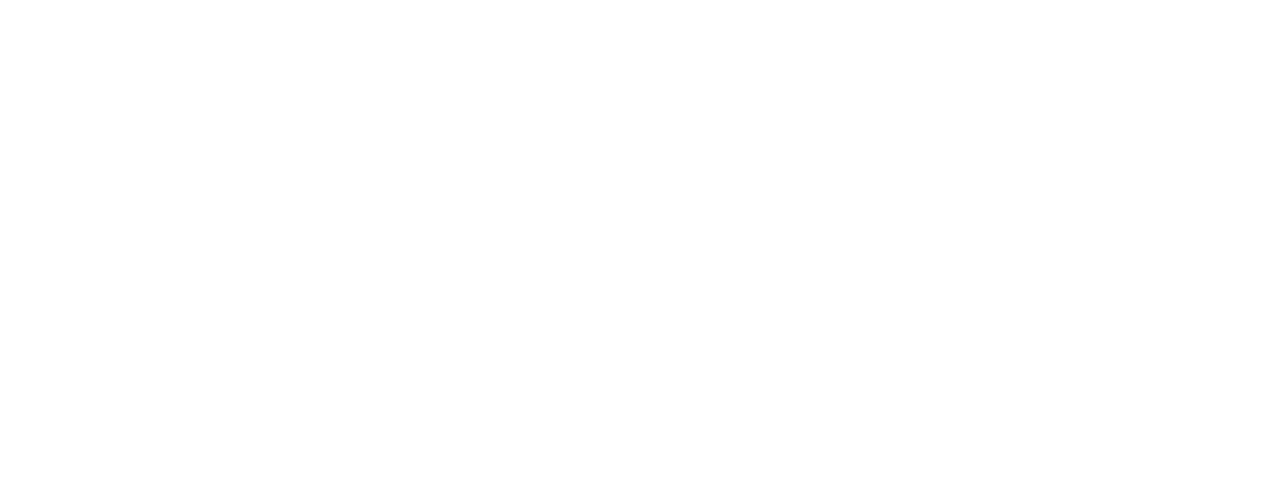
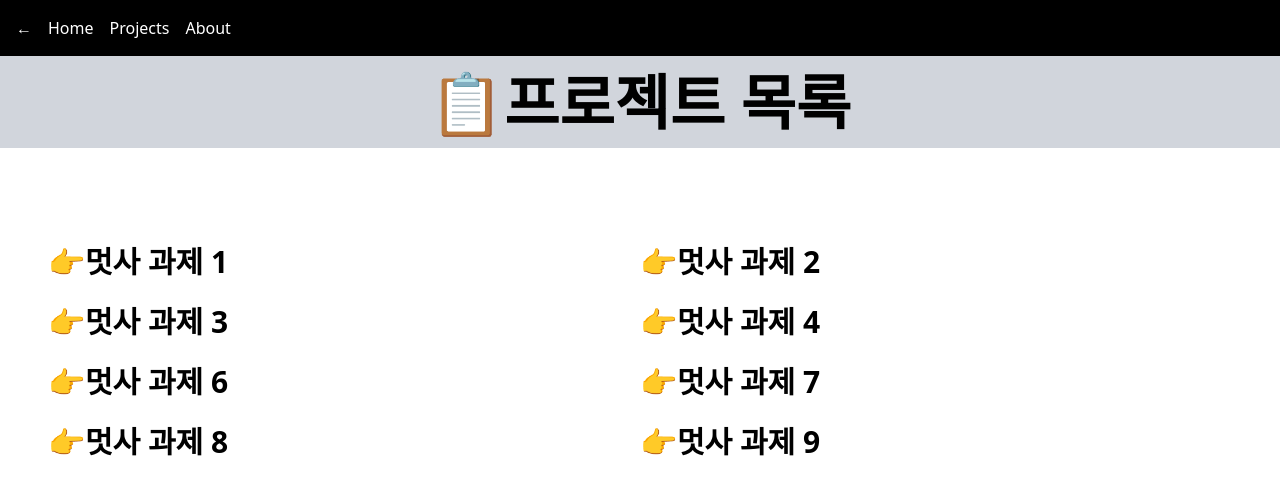
Before and after one commit to Likelion-YeungNam-Univ/9-13th-fe-assignment, a React (Vite) app: page /projects in a window 1280 px wide. Before the commit this address had no page. Shown: the top 494 px of the page. Built offline with nearby package versions, Linux system fonts and the light colour scheme.

Commit message:
과제 9

```diff
--- a/src/App.jsx
+++ b/src/App.jsx
@@ -1,5 +1,10 @@
 import { BrowserRouter, Route, Routes } from "react-router-dom";
 import Home from "./pages/Home";
+import ProjectDetail from "./pages/ProjectDetail";
+import NotFound from "./pages/NotFound";
+import LayOut from "./LayOut";
+import About from "./pages/About";
+import Projects from "./pages/Projects";
 
 function App() {
   return (
@@ -14,7 +19,15 @@
     // 멋사 노션 페이지의 조건 사항 꼭 확인해주시고 다 만족시켜서 과제 해주세요.
     <BrowserRouter>
       <Routes>
-        <Route path="/" element={<Home/>}/>
+        <Route path="/" element={<LayOut />}>
+          <Route path="" element={<Home />} />
+
+          <Route path="/home" element={<Home />} />
+          <Route path="/projects" element={<Projects />} />
+          <Route path="/projects/:id" element={<ProjectDetail />} />
+          <Route path="/about" element={<About />} />
+        </Route>
+        <Route path="*" element={<NotFound />} />
       </Routes>
     </BrowserRouter>
   );
--- /dev/null
+++ b/src/LayOut.jsx
@@ -0,0 +1,14 @@
+import React from "react";
+import NavBar from "./NavBar";
+import { Outlet } from "react-router-dom";
+
+const LayOut = () => {
+  return (
+    <div>
+      <NavBar />
+      <Outlet />
+    </div>
+  );
+};
+
+export default LayOut;
--- /dev/null
+++ b/src/NavBar.jsx
@@ -0,0 +1,24 @@
+import React from "react";
+import { useNavigate } from "react-router-dom";
+
+const NavBar = () => {
+  const navigate = useNavigate();
+  return (
+    <nav className="p-4 bg-black text-white">
+      <button className="mr-4" onClick={() => navigate(-1)}>
+        ←
+      </button>
+      <button className="mr-4" onClick={() => navigate("/home")}>
+        Home
+      </button>
+      <button className="mr-4" onClick={() => navigate("/projects")}>
+        Projects
+      </button>
+      <button className="mr-4" onClick={() => navigate("/about")}>
+        About
+      </button>
+    </nav>
+  );
+};
+
+export default NavBar;
--- /dev/null
+++ b/src/pages/About.jsx
@@ -0,0 +1,23 @@
+import React from "react";
+import { useNavigate } from "react-router-dom";
+
+const About = () => {
+  const navigate = useNavigate();
+
+  const handleClickAbout = () => {
+    navigate(`/about`);
+  };
+  return (
+    <div>
+      <h1 className="p-4 text-center text-6xl font-bold bg-gray-300">
+        📖자기소개
+      </h1>
+      <p className="p-4 text-3xl">이름 : 임태현</p>
+      <p className="p-4 text-3xl">나이 : 24세</p>
+      <p className="p-4 text-3xl">학과 : 컴퓨터 공학과</p>
+      <p className="p-4 text-3xl">전화번호 : 010 - xxxx -xxxx</p>
+    </div>
+  );
+};
+
+export default About;
--- a/src/pages/Home.jsx
+++ b/src/pages/Home.jsx
@@ -1,9 +1,20 @@
-import React from 'react'
+import React from "react";
+import { useNavigate } from "react-router-dom";
 
 const Home = () => {
+  const navigate = useNavigate();
+
+  const handleClickHome = () => {
+    navigate(`/home`);
+  };
   return (
-    <div>Home</div>
-  )
-}
+    <div>
+      <h1 className="p-4 text-6xl font-bold text-center bg-gray-300">
+        💻TaeHyeon의 포트폴리오
+      </h1>
+      <p>TaeHyeon의 웹페이지입니다. </p>
+    </div>
+  );
+};
 
-export default Home
+export default Home;
--- /dev/null
+++ b/src/pages/NotFound.jsx
@@ -0,0 +1,25 @@
+import React from "react";
+
+const NotFound = () => {
+  return (
+    <div className="flex flex-col items-center justify-center min-h-screen bg-gradient-to-br from-blue-50 to-purple-100 text-center px-4">
+      <h1 className="text-8xl font-extrabold text-purple-600 drop-shadow-lg mb-4">
+        404
+      </h1>
+      <h2 className="text-2xl md:text-3xl font-semibold text-gray-800 mb-2">
+        페이지를 찾을 수 없습니다
+      </h2>
+      <p className="text-gray-600 mb-6">
+        요청하신 페이지가 존재하지 않거나, 이동되었을 수 있습니다.
+      </p>
+      <a
+        href="/"
+        className="px-6 py-3 bg-purple-600 hover:bg-purple-700 text-white font-medium rounded-xl shadow-md transition"
+      >
+        홈으로 돌아가기
+      </a>
+    </div>
+  );
+};
+
+export default NotFound;
--- /dev/null
+++ b/src/pages/ProjectDetail.jsx
@@ -0,0 +1,20 @@
+import React from "react";
+import { useParams } from "react-router-dom";
+import { projects } from "../projects";
+
+const ProjectDetail = () => {
+  const { id } = useParams();
+  const project = projects.find((p) => p.id === parseInt(id));
+
+  if (!project) {
+    return <div>해당 프로젝트 정보가 없습니다.</div>;
+  }
+
+  return (
+    <div className="p-4 bg-gray-300">
+      <h1 className="text-2xl font-bold">{project.title}</h1>
+    </div>
+  );
+};
+
+export default ProjectDetail;
--- /dev/null
+++ b/src/pages/Projects.jsx
@@ -0,0 +1,32 @@
+import React from "react";
+import { projects } from "../projects";
+import { useNavigate } from "react-router-dom";
+
+const Projects = () => {
+  const navigate = useNavigate();
+
+  const handleClickProject = async (id) => {
+    navigate(`/projects/${id}`);
+  };
+  return (
+    <div>
+      <h1 className=" p-4 text-center text-6xl font-bold mb-12 bg-gray-300">
+        📋프로젝트 목록
+      </h1>
+      <ul className="grid grid-cols-2 p-12 space-y-6 text-3xl font-bold">
+        {projects.map((project) => (
+          <li key={project.id}>
+            <button
+              onClick={() => handleClickProject(project.id)}
+              className="text-black hover:underline"
+            >
+              {project.title}
+            </button>
+          </li>
+        ))}
+      </ul>
+    </div>
+  );
+};
+
+export default Projects;
--- /dev/null
+++ b/src/projects.js
@@ -0,0 +1,45 @@
+export const projects = [
+  {
+    id: 1,
+    title: "👉멋사 과제 1",
+    githubUrl:
+      "https://github.com/Likelion-YeungNam-Univ/1-13th-fe-assignment/tree/feature/lim_tae_hyeon",
+  },
+  {
+    id: 2,
+    title: "👉멋사 과제 2",
+    githubUrl:
+      "https://github.com/Likelion-YeungNam-Univ/2-13th-fe-assignment/tree/feature/lim_tae_hyeon",
+  },
+  {
+    id: 3,
+    title: "👉멋사 과제 3",
+    githubUrl:
+      "https://github.com/Likelion-YeungNam-Univ/3-13th-fe-assignment/tree/feature/lim_tae_hyeon",
+  },
+  {
+    id: 4,
+    title: "👉멋사 과제 4",
+    githubUrl:
+      "https://github.com/Likelion-YeungNam-Univ/4-13th-fe-assignment/tree/feature/lim_tae_hyeon",
+  },
+  {
+    id: 5,
+    title: "👉멋사 과제 6",
+    githubUrl:
+      "https://github.com/Likelion-YeungNam-Univ/6-13th-fe-assignment/tree/feature/limtaehyeon",
+  },
+  {
+    id: 6,
+    title: "👉멋사 과제 7",
+    githubUrl:
+      "https://github.com/Likelion-YeungNam-Univ/7-13th-fe-assignment/tree/feature/limtaehyeon",
+  },
+  {
+    id: 7,
+    title: "👉멋사 과제 8",
+    githubUrl:
+      "https://github.com/Likelion-YeungNam-Univ/8-13th-fe-assignment/tree/feature/limtaehyeon",
+  },
+  { id: 8, title: "👉멋사 과제 9", githubUrl: "" },
+];
```
